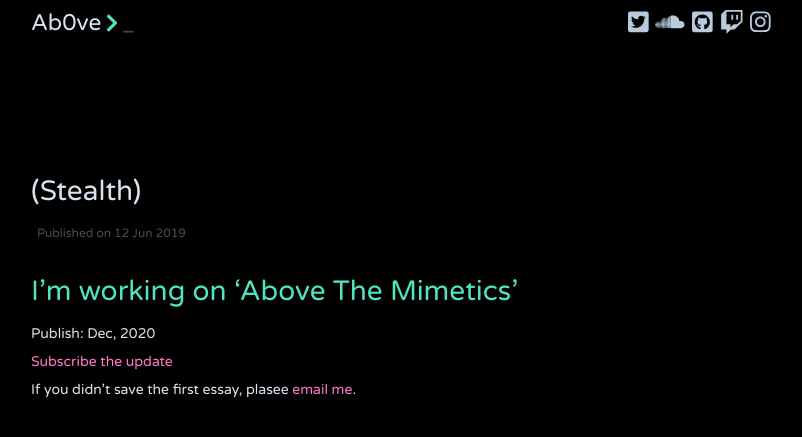
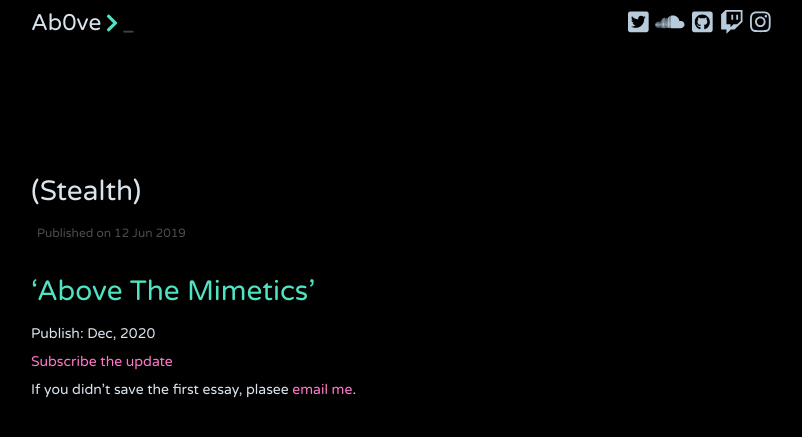
Before and after one commit to jithendrabsy/thoughts, a Jekyll site: the page built from _posts/2019-06-12-games2.md, in a window 1280 px wide. Shown: the top 437 px of the page, without its empty margins (239-1041 px from the left). Built offline with Jekyll 4.4.1, drawn with Linux system fonts in a browser that asks for light colours; nearby versions of some CDN libraries.

Commit message:
Update Links

```diff
--- a/_posts/2019-06-12-games2.md
+++ b/_posts/2019-06-12-games2.md
@@ -6,7 +6,7 @@ description:
 tags: Creation
 ---
 
-# I'm working on 'Above The Mimetics'
+# 'Above The Mimetics'
 
 Publish: Dec, 2020
 
```
